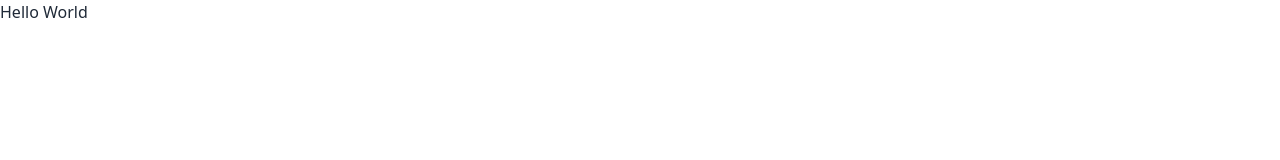
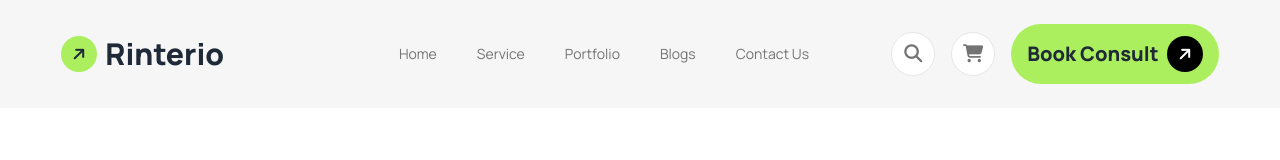
Before and after one commit to AsifurRahman10/Building-planner-website, a plain HTML site: page index.html in a window 1280 px wide. Drawn offline with nearby package versions, Linux system fonts and the light colour scheme.

Commit message:
navbar section added

```diff
--- a/index.html
+++ b/index.html
@@ -1,5 +1,6 @@
 <!DOCTYPE html>
 <html lang="en" data-theme="light">
+
 <head>
     <meta charset="UTF-8">
     <meta name="viewport" content="width=device-width, initial-scale=1.0">
@@ -20,13 +21,94 @@
                 extend: {
                     colors: {
                         clifford: '#da373d',
+                        Nav_bg: '#f6f6f6',
+                        color_1: '#ABEF5F',
+                        color_2: '#737373',
+                        Color_3: '#494949',
+                        Color_4: '#E9E9E9',
+                    },
+                    fontFamily: {
+                        manrope: "Manrope",
                     }
                 }
             }
         }
     </script>
 </head>
-<body>
-    <h1>Hello World</h1>
+
+<body class="font-manrope">
+    <header class="bg-nav_bg">
+        <!-- navbar section -->
+        <nav>
+            <div class="bg-Nav_bg">
+                <div class="navbar py-6 w-11/12 mx-auto">
+                    <div class="navbar-start">
+                        <a class="flex justify-center items-center gap-2">
+                            <div class="w-9 h-9 bg-color_1 rounded-full flex justify-center items-center">
+                                <i class="fa-solid fa-arrow-right -rotate-45"></i>
+                            </div>
+                            <span class="text-3xl font-extrabold">Rinterio</span>
+                        </a>
+                    </div>
+                    <div class="navbar-center hidden lg:flex">
+                        <ul class="menu menu-horizontal px-1 text-color_2 gap-10">
+                            <li class="hover:text-color_3 hover:font-extrabold">Home</li>
+                            <li class="hover:text-color_3 hover:font-extrabold">Service</li>
+                            <li class="hover:text-color_3 hover:font-extrabold">Portfolio</li>
+                            <li class="hover:text-color_3 hover:font-extrabold">Blogs</li>
+                            <li class="hover:text-color_3 hover:font-extrabold">Contact Us</li>
+                            <li class="hover:text-color_3 hover:font-extrabold"></li>
+                        </ul>
+                    </div>
+                    <div class="navbar-end">
+                        <div class="lg:flex lg:gap-4 lg:justify-center lg:items-center hidden">
+                            <div
+                                class="w-11 h-11 rounded-full bg-white flex justify-center items-center border border-color_4">
+                                <i class="fa-solid fa-magnifying-glass text-lg text-color_2"></i>
+                            </div>
+                            <div
+                                class="w-11 h-11 rounded-full bg-white flex justify-center items-center border border-color_4">
+                                <i class="fa-solid fa-cart-shopping text-lg text-color_2"></i>
+                            </div>
+                            <div class="flex justify-center gap-2 items-center bg-color_1 py-3 px-4 rounded-[32px]">
+                                <span class="text-xl font-extrabold">Book Consult</span>
+                                <div class="w-9 h-9 bg-black rounded-full flex justify-center items-center">
+                                    <i class="fa-solid fa-arrow-right -rotate-45 text-white"></i>
+                                </div>
+                            </div>
+                        </div>
+                        <div class="dropdown">
+                            <div tabindex="0" role="button" class="lg:hidden">
+                                <div class="w-12 h-12 bg-white rounded-full flex justify-center items-center border border-color_4">
+                                    <i class="fa-solid fa-bars text-2xl font-semibold text-color_2"></i>
+                                </div>
+                            </div>
+                            <ul tabindex="0"
+                                class="menu menu-sm dropdown-content bg-base-100 rounded-box z-[1] mt-3 right-0 w-32 p-2 shadow">
+                                <li class="hover:text-color_3 hover:font-extrabold">Home</li>
+                                <li class="hover:text-color_3 hover:font-extrabold">Service</li>
+                                <li class="hover:text-color_3 hover:font-extrabold">Portfolio</li>
+                                <li class="hover:text-color_3 hover:font-extrabold">Blogs</li>
+                                <li class="hover:text-color_3 hover:font-extrabold">Contact Us</li>
+                                <li class="hover:text-color_3 hover:font-extrabold"></li>
+                            </ul>
+                        </div>
+                    </div>
+                </div>
+            </div>
+        </nav>
+
+
+
+    </header>
+
+    <main>
+
+    </main>
+
+    <footer>
+
+    </footer>
 </body>
+
 </html>
```
Lines whose indentation alone changed are shown as unchanged.
